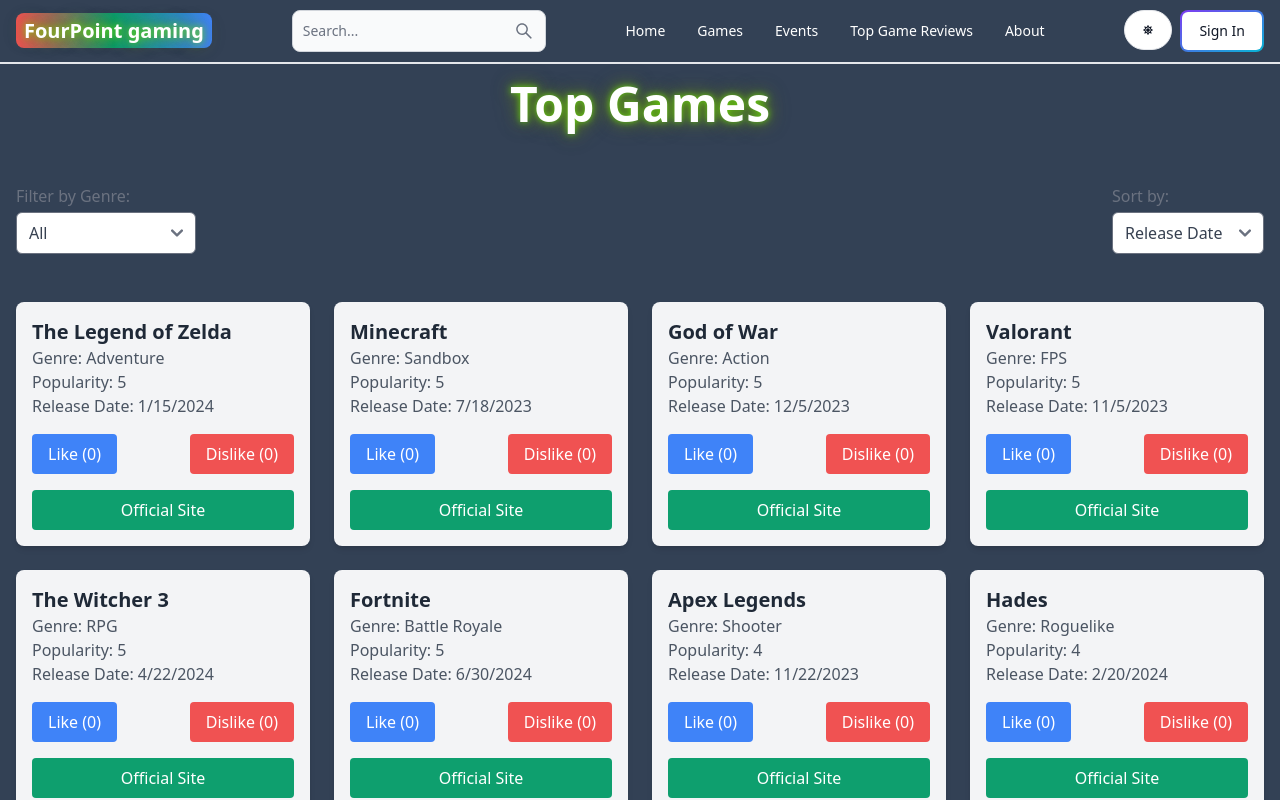
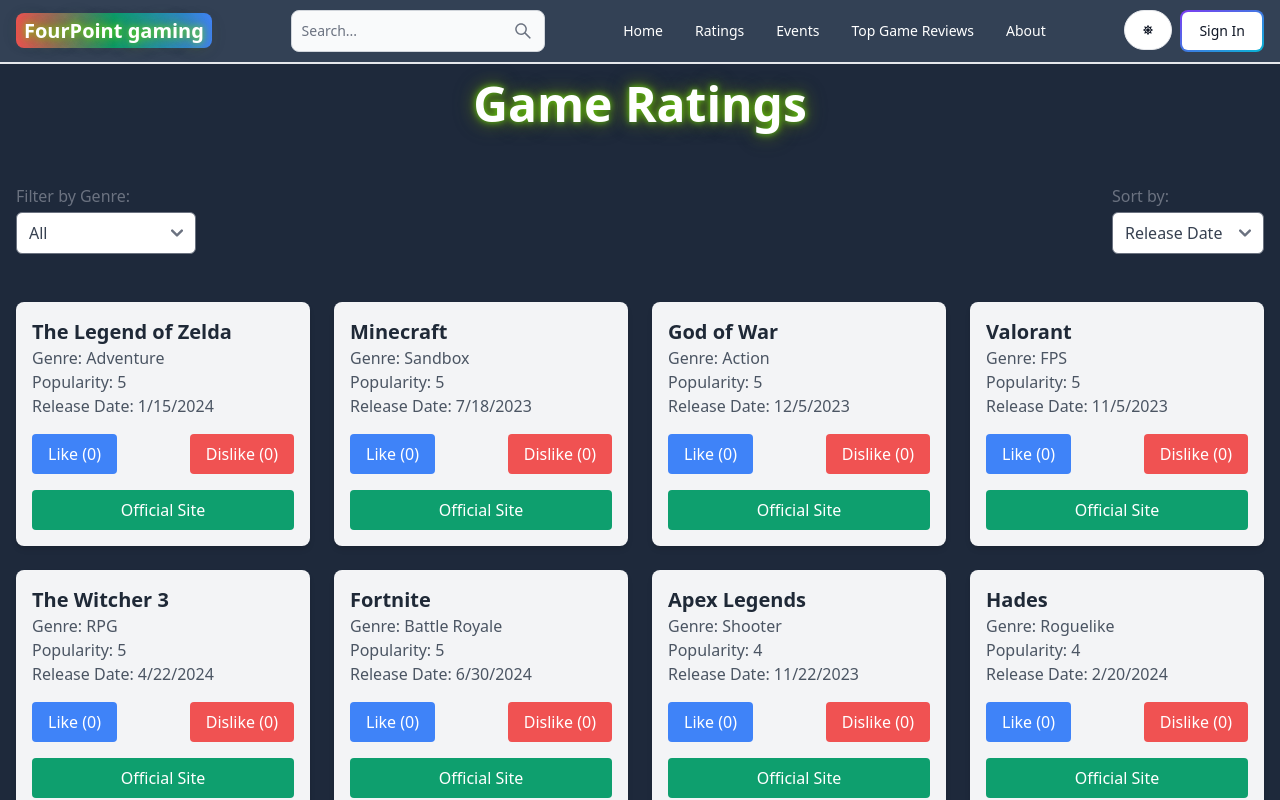
Before and after one commit to Hirun4/FourPoint-Gaming, a React (Vite) app in the folder client/: page /Games in a window 1280 px wide. Shown: the top 800 px of the page. Built offline with nearby package versions, Linux system fonts and the light colour scheme; no server answers.

Commit message:
add changes games page

```diff
--- a/client/src/components/Header.jsx
+++ b/client/src/components/Header.jsx
@@ -116,7 +116,7 @@
         </Navbar.Link>
 
         <Navbar.Link active={path === '/Games'} as={'div'}>
-          <Link to='/Games' className='text-white'>Games</Link>
+          <Link to='/Games' className='text-white'>Ratings</Link>
         </Navbar.Link>
         <Navbar.Link active={path === '/events'} as={'div'}>
           <Link to='/events' className='text-white'>Events</Link>
--- a/client/src/pages/Games.jsx
+++ b/client/src/pages/Games.jsx
@@ -124,8 +124,8 @@
   });
 
   return (
-    <div className='min-h-screen  mx-auto flex flex-col gap-6 p-4 bg-slate-700 dark:bg-slate-700'>
-      <h1 className='text-5xl font-extrabold mb-8 text-center  animate-glow text-white'>Top Games</h1>
+    <div className='min-h-screen  mx-auto flex flex-col gap-6 p-4 bg-slate-800 dark:bg-slate-700'>
+      <h1 className='text-5xl font-extrabold mb-8 text-center  animate-glow text-white'>Game Ratings</h1>
 
       <div className='flex flex-col md:flex-row md:justify-between mb-6'>
         <div className='mb-4 md:mb-0'>
```
